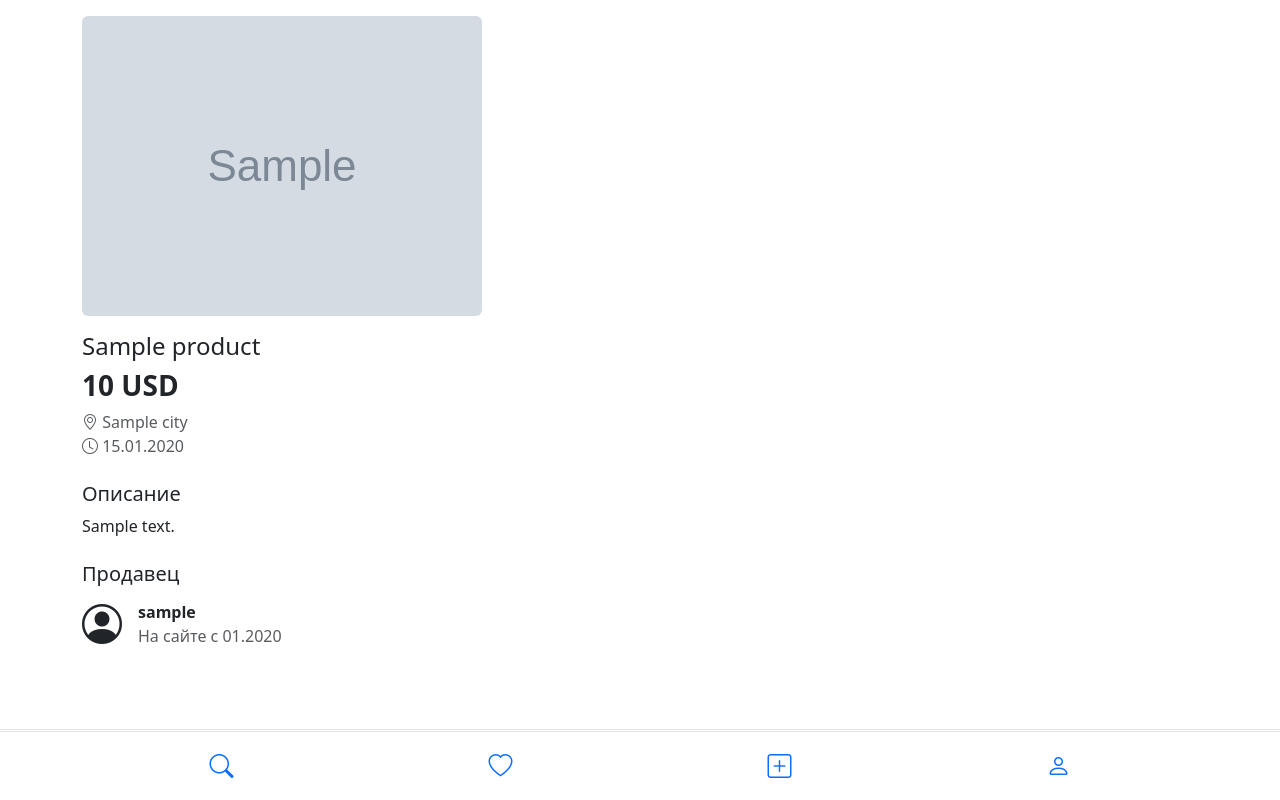
After one commit to AlikOsta/capybara, a Django app: template app/templates/app/product_detail.html in a window 1280 px wide. The commit adds this page. Run offline with Django 5.2, Linux system fonts and the light colour scheme; the template is opened without the code that fills it: most values are stand-ins (such as "Sample title", 1, 10 or a date in 2020); grey boxes marked "Sample" are stand-in pictures.

Commit message:
Шаблон деталей объявления

```diff
--- a/app/templates/app/base.html
+++ b/app/templates/app/base.html
@@ -4,7 +4,7 @@
 <head>
     <meta charset="UTF-8">
     <meta name="viewport" content="width=device-width, initial-scale=1.0">
-    <title>{% block title %}Capybara{% endblock title %}</title>
+    <title>{% block title %}Capybara{% endblock %}</title>
     {% comment %} <link rel="icon" type="image/png" href="{% static 'images/logo.png' %}"> {% endcomment %}
     <link href="https://cdn.jsdelivr.net/npm/bootstrap@5.3.3/dist/css/bootstrap.min.css" rel="stylesheet">
     <link rel="stylesheet" href="https://cdn.jsdelivr.net/npm/bootstrap-icons@1.11.1/font/bootstrap-icons.css">
@@ -14,13 +14,13 @@
 <body class="d-flex flex-column min-vh-100">
     <main class="flex-grow-1 pb-4 mb-5">
         <div class="container">
-            {% block content %}{% endblock content %}
+            {% block content %}{% endblock %}
         </div>
     </main>
 
     <footer class="fixed-bottom bg-white border-top">
         <nav class="container d-flex justify-content-around py-2">
-            <a href="#" class="text-decoration-none">
+            <a href="{% url 'app:index' %}" class="text-decoration-none">
                 <div class="p-2 rounded-circle {% if request.resolver_match.url_name == 'index' %}bg-light{% endif %}">
                     <i class="bi bi-search fs-4"></i>
                 </div>
@@ -47,7 +47,7 @@
     </footer>
 
     <script src="https://cdn.jsdelivr.net/npm/bootstrap@5.3.3/dist/js/bootstrap.bundle.min.js"></script>
-    {% block scripts %}{% endblock scripts %}
+    {% block scripts %}{% endblock %}
 </body>
 
 </html>
--- a/app/templates/app/includes/product_card.html
+++ b/app/templates/app/includes/product_card.html
@@ -1,3 +1,4 @@
+<a href="{% url 'app:product_detail' product.slug %}" class="text-decoration-none text-dark">
     <div class="card h-100">
         <img src="{{ product.image.url }}" class="card-img-top object-fit-cover" style="height: 200px;" alt="{{ product.title }}">
         <div class="card-body p-2">
@@ -9,3 +10,4 @@
             </div>
         </div>
     </div>
+</a>
--- /dev/null
+++ b/app/templates/app/product_detail.html
@@ -0,0 +1,47 @@
+{% extends 'app/base.html' %}
+
+{% block title %}{{ product.title }}{% endblock %}
+
+{% block content %}
+<div class="mt-3">
+    <!-- Изображение -->
+    <div class="mb-3">
+        <img src="{{ product.image.url }}" class="img-fluid rounded" alt="{{ product.title }}">
+    </div>
+
+    <!-- Информация о товаре -->
+    <div class="mb-4">
+        <h4>{{ product.title }}</h4>
+        <h3 class="fw-bold">{{ product.price }} {{ product.currency }}</h3>
+        <p class="text-muted mb-0">
+            <i class="bi bi-geo-alt"></i> {{ product.city }}
+        </p>
+        <p class="text-muted">
+            <i class="bi bi-clock"></i> {{ product.created_at|date:"d.m.Y" }}
+        </p>
+    </div>
+
+    <!-- Описание -->
+    <div class="mb-4">
+        <h5>Описание</h5>
+        <p>{{ product.description }}</p>
+    </div>
+
+    <!-- Информация о продавце -->
+    <div class="mb-4">
+        <h5>Продавец</h5>
+        <div class="d-flex align-items-center">
+            <i class="bi bi-person-circle fs-1 me-3"></i>
+            <div>
+                <p class="mb-0 fw-bold">{{ product.author.username }}</p>
+                <p class="text-muted mb-0">На сайте с {{ product.author.date_joined|date:"m.Y" }}</p>
+            </div>
+        </div>
+    </div>
+
+    <!-- Кнопка связи -->
+    <div class="position-fixed bottom-0 start-0 w-100 bg-white border-top p-3" style="z-index: 1020;">
+        <button class="btn btn-primary w-100">Написать продавцу</button>
+    </div>
+</div>
+{% endblock %}
--- a/app/urls.py
+++ b/app/urls.py
@@ -1,9 +1,12 @@
 from django.conf import settings
 from django.conf.urls.static import static
 from django.urls import path
-from .views import ProductListView
+from .views import ProductListView, ProductDetailView
+
+app_name = 'app'
 
 urlpatterns = [
     path('', ProductListView.as_view(), name='index'),
+    path('product/<slug:product_slug>/', ProductDetailView.as_view(), name='product_detail'),
 
 ]+ static(settings.MEDIA_URL, document_root=settings.MEDIA_ROOT)
```
Also changed, not shown: app/views.py (+7 -1 lines). Lines whose indentation alone changed are shown as unchanged.
